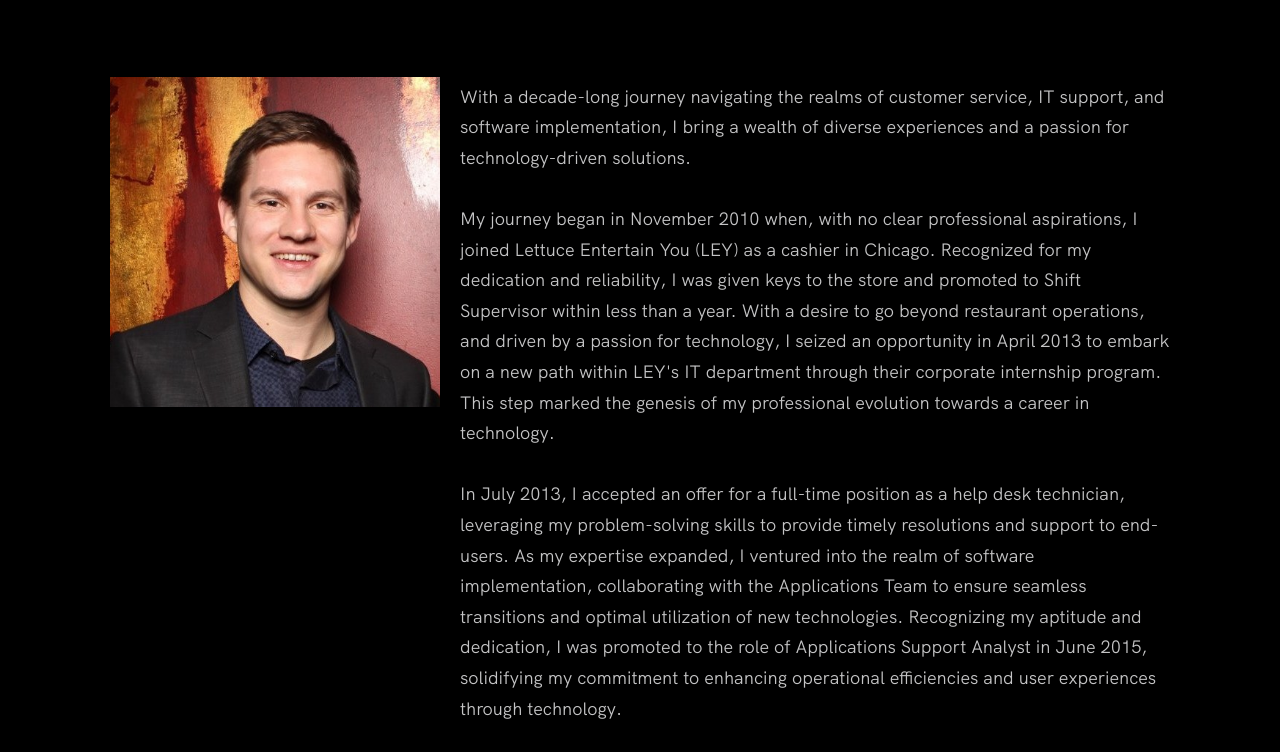
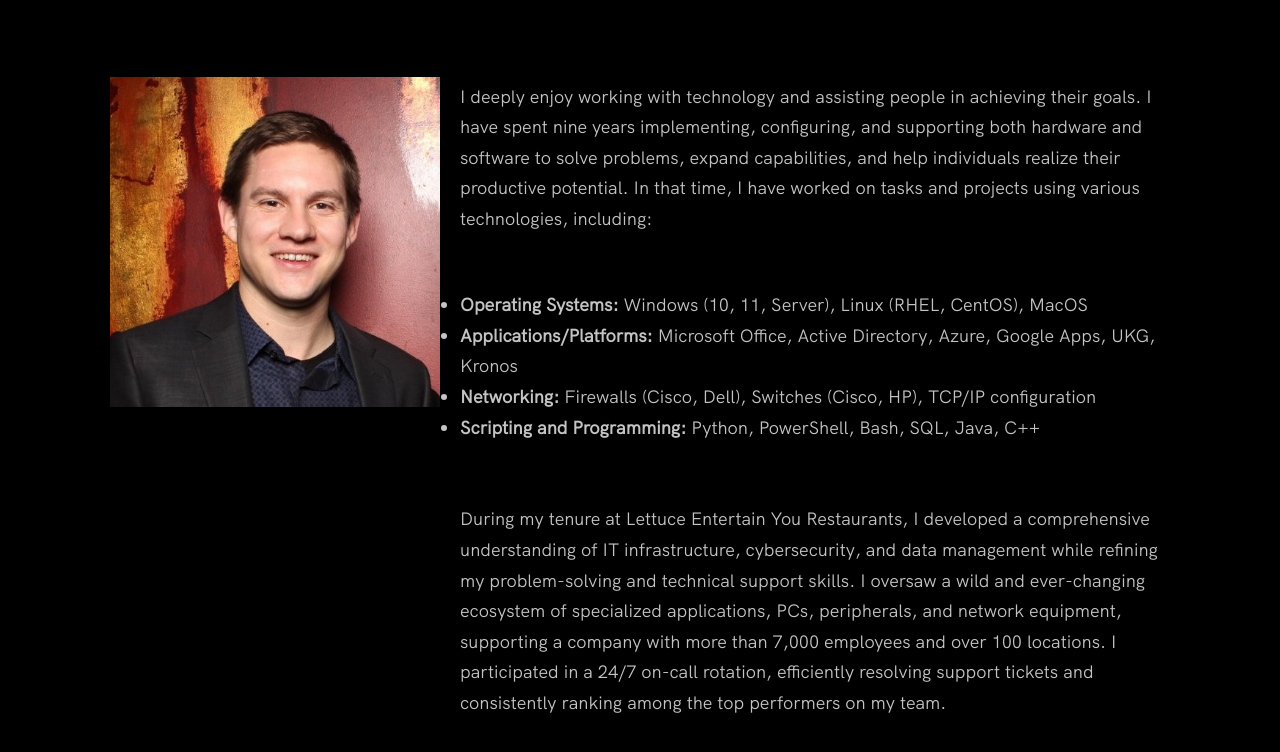
Before and after one commit to bcprend/portfolio, a plain HTML site: page index.html in a window 1280 px wide. Shown: the part 6808-7560 px from the top of the page. Drawn offline with Linux system fonts and the light colour scheme.

Commit message:
Update index.html

```diff
--- a/index.html
+++ b/index.html
@@ -250,37 +250,22 @@
         <div class="about__content">
           <div class="about__text">
             <p>
-              With a decade-long journey navigating the realms of customer service, IT support, and software implementation,
-              I bring a wealth of diverse experiences and a passion for technology-driven solutions.
+              I deeply enjoy working with technology and assisting people in achieving their goals. I have spent nine years implementing, configuring, and supporting both hardware and software to solve problems, expand capabilities, and help individuals realize their productive potential. In that time, I have worked on tasks and projects using various technologies, including:
               <br><br>
-              My journey began in November 2010 when, with no clear professional aspirations, I joined Lettuce Entertain
-              You (LEY) as a cashier in Chicago. Recognized for my dedication and reliability, I was given keys to the store
-              and promoted to Shift Supervisor within less than a year. With a desire to go beyond restaurant operations,
-              and driven by a passion for technology, I seized an opportunity in April 2013 to embark on a new path within
-              LEY's IT department through their corporate internship program. This step marked the genesis of my professional
-              evolution towards a career in technology.
+			  <ul>
+				<li><strong>Operating Systems:</strong> Windows (10, 11, Server), Linux (RHEL, CentOS), MacOS</li>
+				<li><strong>Applications/Platforms:</strong> Microsoft Office, Active Directory, Azure, Google Apps, UKG, Kronos</li>
+				<li><strong>Networking:</strong> Firewalls (Cisco, Dell), Switches (Cisco, HP), TCP/IP configuration</li>
+				<li><strong>Scripting and Programming:</strong> Python, PowerShell, Bash, SQL, Java, C++</li>
+			  </ul>
+			  <br><br>
+              During my tenure at Lettuce Entertain You Restaurants, I developed a comprehensive understanding of IT infrastructure, cybersecurity, and data management while refining my problem-solving and technical support skills. I oversaw a wild and ever-changing ecosystem of specialized applications, PCs, peripherals, and network equipment, supporting a company with more than 7,000 employees and over 100 locations. I participated in a 24/7 on-call rotation, efficiently resolving support tickets and consistently ranking among the top performers on my team.
               <br><br>
-              In July 2013, I accepted an offer for a full-time position as a help desk technician, leveraging my
-              problem-solving skills to provide timely resolutions and support to end-users. As my expertise expanded, I
-              ventured into the realm of software implementation, collaborating with the Applications Team to ensure seamless
-              transitions and optimal utilization of new technologies. Recognizing my aptitude and dedication, I was promoted
-              to the role of Applications Support Analyst in June 2015, solidifying my commitment to enhancing operational
-              efficiencies and user experiences through technology.
+              Accepting a promotion to the IT Applications team, my responsibilities expanded to include the implementation and support of the most heavily-utilized systems within the organization. I served as the subject matter expert for several business-critical platforms, mastering their functionality, overseeing their configurations, and educating users of varying skill levels in using them effectively. I collaborated extensively with stakeholders in the HR, IT, and Finance departments to verify system configurations met their functional requirements and routinely engaged in troubleshooting, adjustments, and feature additions.
               <br><br>
-              My journey took a geographical shift in December 2015, as I relocated to Philadelphia. Despite the distance, my
-              effectiveness remained unaffected, seamlessly transitioning to remote support while concurrently providing
-              on-site network and hardware support for LEY's east coast locations.
+              Recognizing a growing desire to deepen my expertise and strengthen my career, I left my position to pursue a degree in Computer Science. My academic pursuits have refined my skill set and expanded my understanding of the synergy between business and technology. Completing projects in various programming languages improved my scripting and automation abilities, while also enhancing my knowledge of the software development lifecycle, quality assurance, testing, and data management—skills essential for an effective IT Technician.
               <br><br>
-              In May 2021, fueled by a desire for continuous growth, I made the bold decision to depart from LEY to pursue
-              my education full-time. However, my connection to the company remained strong, leading me to
-              briefly return in January 2022 to lend my expertise to the UKG software implementation project before resuming
-              my academic pursuits. In February 2024, armed with newfound knowledge and skills, I proudly graduated with a
-              Bachelor of Science in Computer Science, ready to embark on the next chapter of my professional journey. Since
-              then, I have been actively pursuing certifications to further enhance my expertise while eagerly seeking
-              opportunities to contribute my talents and insights to innovative teams.
-              <br><br>
-              With a foundation built on dedication, adaptability, and a relentless pursuit of excellence, I am excited to
-              explore new horizons and make meaningful contributions in the ever-evolving landscape of technology.
+              Having now graduated, I am actively pursuing IT certifications to further demonstrate my skills while seeking the next opportunity in my career.
 
               </p>
             <a href="https://github.com/bcprend/portfolio/blob/main/resume/MyResume.pdf" class="btn">My Resume</a>
```
